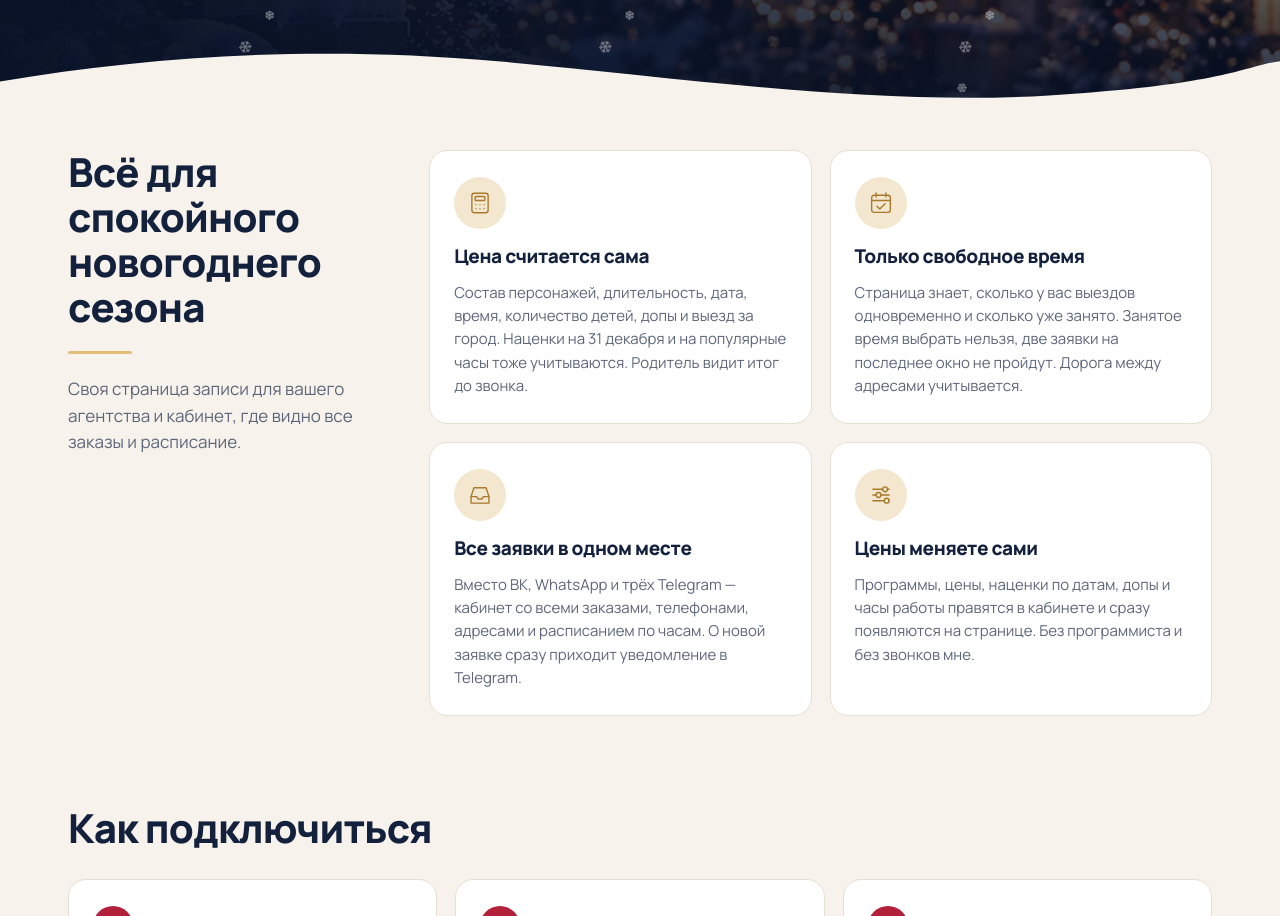
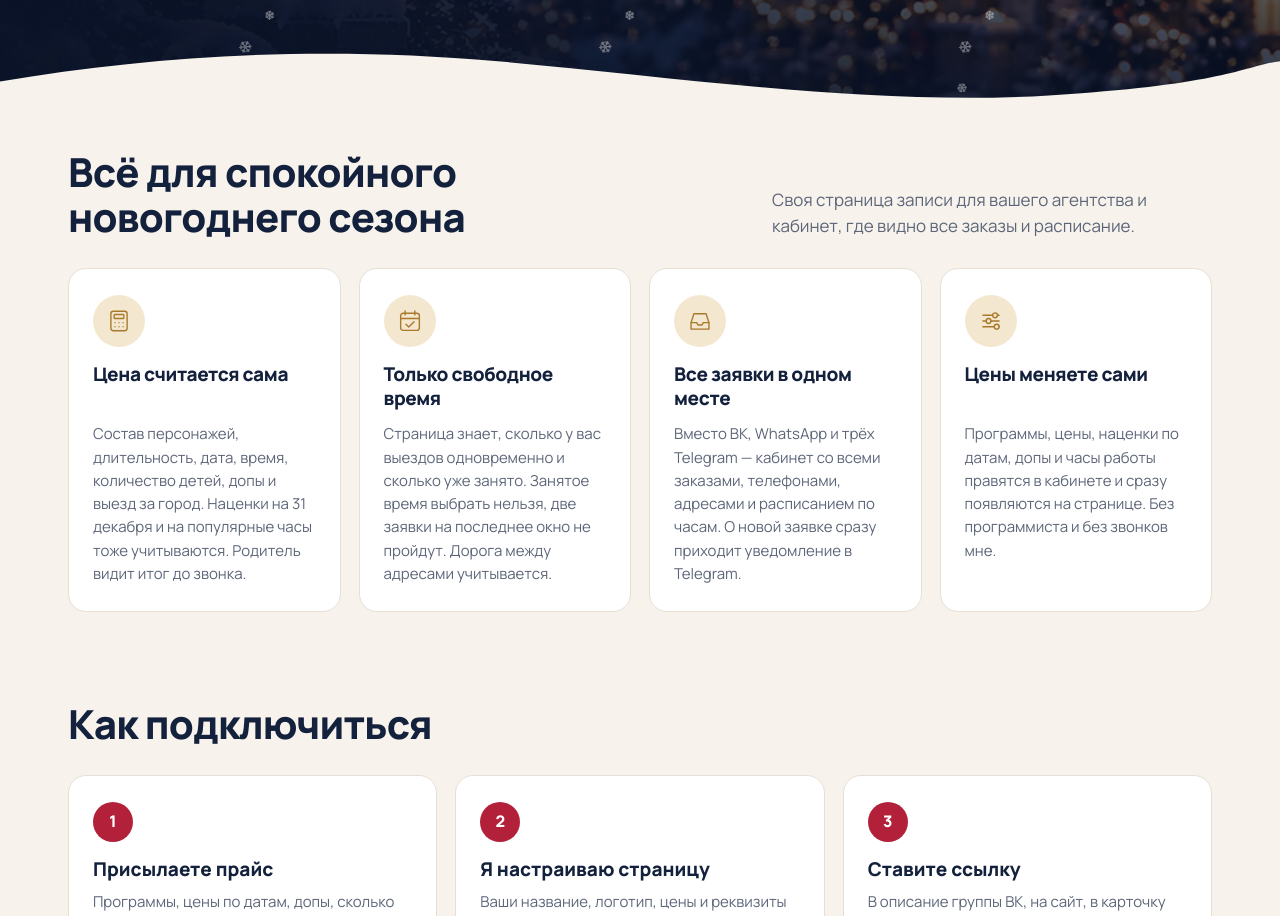
Before and after one commit to topikan/prazdnik-zapis, a plain HTML site: page index.html in a window 1280 px wide. Shown: the part 743-1659 px from the top of the page. Drawn offline with Linux system fonts and the light colour scheme; no server answers.

Commit message:
Главная: блок возможностей — заголовок сверху, карточки в ряд

```diff
--- a/assets/landing.css
+++ b/assets/landing.css
@@ -135,11 +135,10 @@ html.no-anim { scroll-behavior: auto; }
 .cream { background: var(--cream); }
 .sec-title { font-weight: 800; font-size: clamp(28px, 3.4vw, 40px); line-height: 1.12; margin-bottom: 28px; }
 #features { padding: 40px 0 70px; }
-.feat { display: grid; grid-template-columns: minmax(0, .8fr) minmax(0, 2fr); gap: 48px; align-items: start; }
-.feat-intro h2 { font-weight: 800; font-size: clamp(30px, 3.4vw, 40px); line-height: 1.12; }
-.rule { display: block; width: 64px; height: 3px; border-radius: 2px; background: var(--gold); margin: 22px 0; }
-.feat-intro p { color: var(--muted); font-size: 17px; }
-.feat-grid { display: grid; grid-template-columns: repeat(2, 1fr); gap: 18px; }
+.sec-head { display: flex; align-items: flex-end; justify-content: space-between; gap: 24px 48px; flex-wrap: wrap; margin-bottom: 28px; }
+.sec-head .sec-title { margin: 0; max-width: 640px; }
+.sec-lead { max-width: 440px; color: var(--muted); font-size: 17px; }
+.feat-grid { display: grid; grid-template-columns: repeat(4, 1fr); gap: 18px; }
 .f-card { background: var(--card); border: 1px solid var(--line); border-radius: var(--r); padding: 26px 24px; display: grid; align-content: start; gap: 12px; }
 .f-ico { width: 52px; height: 52px; border-radius: 50%; background: var(--beige); color: var(--gold-ink); display: grid; place-items: center; }
 .f-ico svg { width: 26px; height: 26px; }
@@ -198,7 +197,7 @@ html.no-anim { scroll-behavior: auto; }
   .menu { display: none; }
   .hero-in { grid-template-columns: 1fr; gap: 50px; }
   .demo-card { max-width: 560px; transform: none; }
-  .feat { grid-template-columns: 1fr; gap: 28px; }
+  .feat-grid { grid-template-columns: repeat(2, 1fr); }
   .foot-in { display: grid; grid-template-columns: 1fr auto; gap: 24px 20px; }
   .foot-menu { grid-column: 1 / -1; grid-row: 2; margin: 0; flex-wrap: wrap; gap: 12px 28px; }
   .foot-acts { padding-left: 0; border-left: 0; }
--- a/index.html
+++ b/index.html
@@ -71,11 +71,10 @@
   </section>
 
   <section class="cream" id="features">
-    <div class="wrap feat">
-      <div class="feat-intro">
-        <h2 id="itemsTitle"></h2>
-        <i class="rule" aria-hidden="true"></i>
-        <p id="itemsLead"></p>
+    <div class="wrap">
+      <div class="sec-head">
+        <h2 class="sec-title" id="itemsTitle"></h2>
+        <p class="sec-lead" id="itemsLead"></p>
       </div>
       <div class="feat-grid" id="items"></div>
     </div>
```
